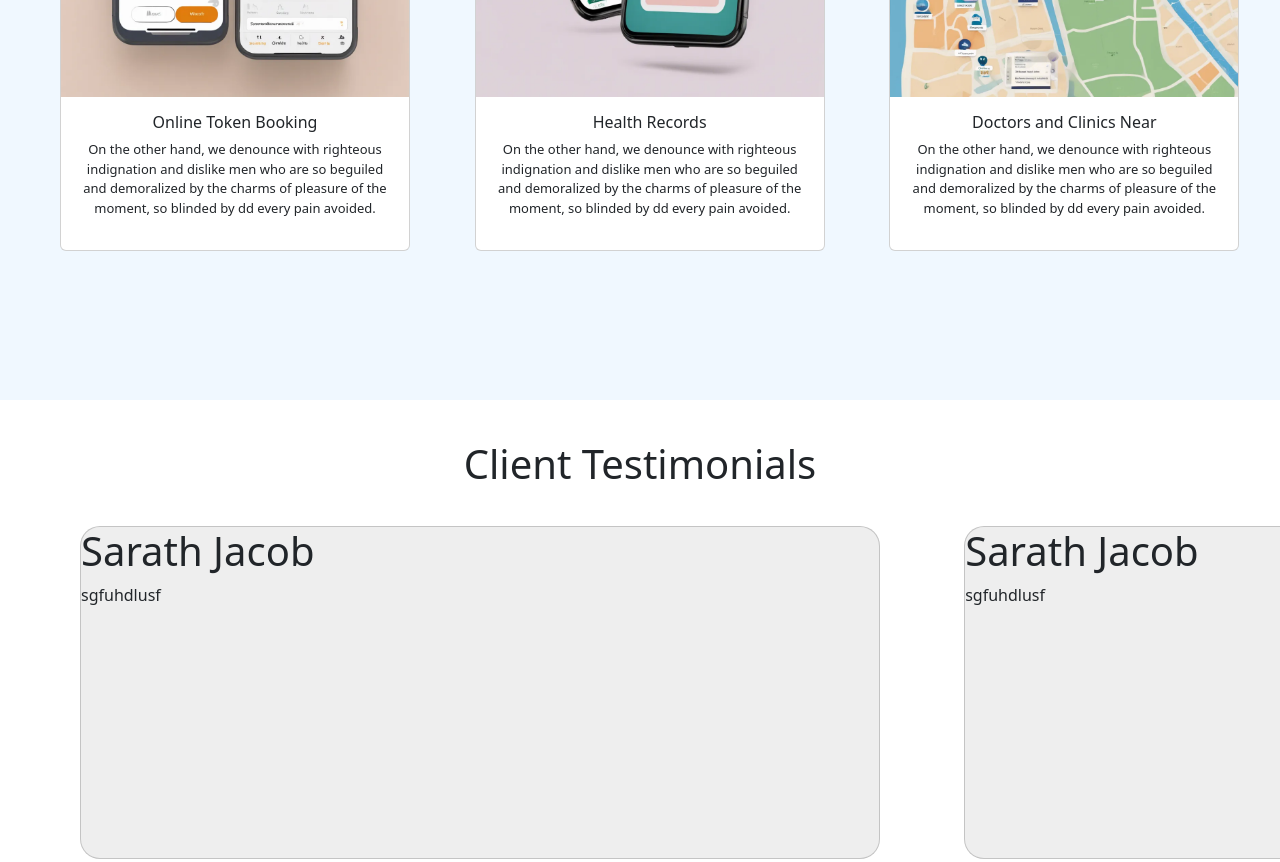
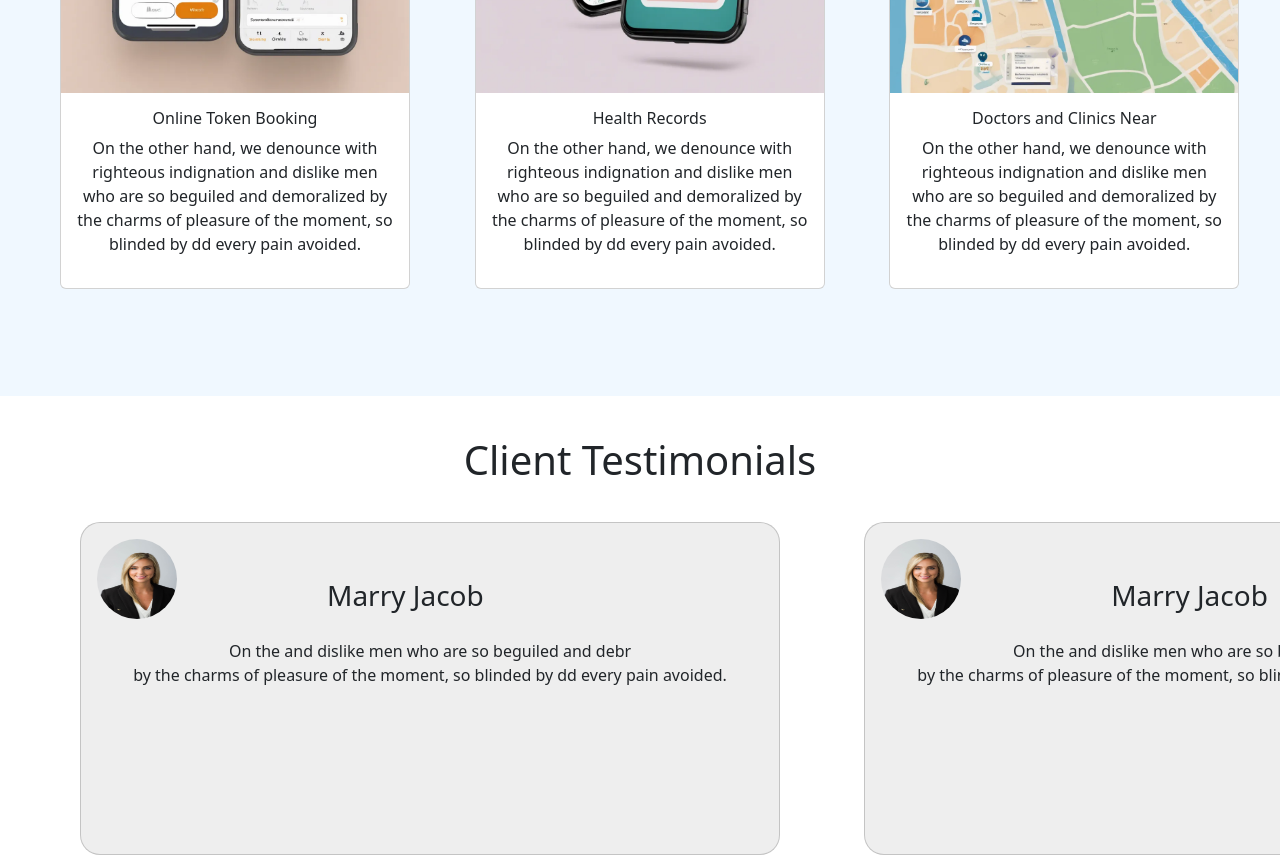
Before and after one commit to MedBIndia/new-main, a plain HTML site: page index.html in a window 1280 px wide. Shown: the part 1600-2462 px from the top of the page. Drawn offline with nearby package versions, Linux system fonts and the light colour scheme.

Commit message:
changes in cards

```diff
--- a/front.css
+++ b/front.css
@@ -1,5 +1,5 @@
 .sec-div{
-	height: 570px;
+	height: 550px;
 	width: auto;
 	background-color: rgba(242, 232, 232, 0.745);
 	background-image: url('images/plus.jpeg');
@@ -39,7 +39,7 @@
 	border-radius: 10px;
 	font-family: Arial, Helvetica, sans-serif;
 	font-size: large;
-	margin-top: 100px;
+	margin-top: 70px;
 
 }
 
@@ -146,6 +146,24 @@
 	margin-top: 40px;
 }
 
+.reviewer{
+	height: 80px;
+	width: 80px;
+	float: left;
+	border-radius: 50px;
+}
+
+.card-head{
+	float: left;
+	padding-left: 150px;
+	padding-top: 40px;
+}
+
+.card-para{
+	padding-top: 100px;
+	font-size: medium;
+}
+
 .outer {
     height: 400px;
     white-space: nowrap;
@@ -156,13 +174,12 @@
 }
 
 .outer .card {
-    width: 800px;
+    width: 700px;
     background-color:#eee;
     float: none;
     height: 90%;
     margin-left: 80px;
     display: inline-block;
-
 	border-radius: 20px;
 
 
@@ -218,9 +235,11 @@ footer{
 .watsapp{
 	height: 40px;
 	width: 40px;
-	margin-left: 1200px;
+	margin-top: 500px;
 	position: fixed;
-	margin-top: 0px;
+	margin-left: 1220px;
+
+
 }
 
 .foot{
@@ -265,6 +284,7 @@ footer{
 }
 
 .brand{
-	height: 62px;
+	height: 70px;
 	background-color: white;
+
 }
--- a/index.html
+++ b/index.html
@@ -11,7 +11,7 @@
 
 </head>
 <body>
-    <div style="background-color: rgb(79, 54, 144); height: 70px;">
+    <header style="background-color: rgb(79, 54, 144);">
         <nav class="navbar navbar-expand-lg navbar-light bg-rgb">
             <a class="brand" href=""><img id="nav-logo" src="images/new-logo.png"></a>
             <ul class="navbar-nav mr-auto" style="padding-left: 500px;">
@@ -30,8 +30,8 @@
                 <li>
             </ul>
         </nav>
-    </div>
-
+    </header>
+    <a href="https://wa.me/919539176393"><img class="watsapp" src="images/watsapp.png"></a>
     <div class="sec-div">
         <img src="images/first.png" style="float: right; margin-top: 200px;">
         <div class="div4">
@@ -41,7 +41,7 @@
         <div class="th-div">
             <button class="btn1" type="button" data-bs-toggle="modal" data-bs-target="#myModal">Book Appointment</button>
         </div>
-    <a href="https://wa.me/919539176393"><img class="watsapp" src="images/watsapp.png"></a>
+
 
     </div>
         <!-- Modal -->
@@ -83,7 +83,7 @@
                         <img src="images/card1.webp"class="card-img-top" alt="rem">
                         <div class="card-body">
                             <h3 class="card-title">Online Token Booking</h3></a>
-                            <p class="card-para">On the other hand, we denounce with righteous indignation and dislike men who are so beguiled and demoralized by the charms of pleasure of the moment,
+                            <p class="cardpara">On the other hand, we denounce with righteous indignation and dislike men who are so beguiled and demoralized by the charms of pleasure of the moment,
                                 so blinded by dd every pain avoided. </p>
                         </div>
                     </div>
@@ -93,7 +93,7 @@
                         <img src="images/card2.webp" alt="rem">
                         <div class="card-body">
                             <h3 class="card-title">Health Records</h3></a>
-                            <p class="card-para">On the other hand, we denounce with righteous indignation and dislike men who are so beguiled and demoralized by the charms of pleasure of the moment,
+                            <p class="cardpara">On the other hand, we denounce with righteous indignation and dislike men who are so beguiled and demoralized by the charms of pleasure of the moment,
                                 so blinded by dd every pain avoided. </p>
                         </div>
                     </div>
@@ -103,7 +103,7 @@
                         <img src="images/card3.webp"alt="rem">
                         <div class="card-body">
                             <h3 class="card-title">Doctors and Clinics Near</h3></a>
-                            <p class="card-para">On the other hand, we denounce with righteous indignation and dislike men who are so beguiled and demoralized by the charms of pleasure of the moment,
+                            <p class="cardpara">On the other hand, we denounce with righteous indignation and dislike men who are so beguiled and demoralized by the charms of pleasure of the moment,
                                 so blinded by dd every pain avoided. </p>
                         </div>
                     </div>
@@ -116,17 +116,32 @@
 
         <div class="outer">
             <div class="card">
-                <h1>Sarath Jacob</h1>
-                <p>sgfuhdlusf</p>
+                <div class="card-body">
+                    <img class="reviewer" src="images/client.jpg">
+                    <h3 class="card-head">Marry Jacob</h3></a>
+                    <p class="card-para">On the and dislike men who are so beguiled and debr
+                        <br> by the charms of pleasure of the moment,
+                        so blinded by dd every pain avoided. </p>
+                </div>
 
             </div>
             <div class="card">
-                <h1>Sarath Jacob</h1>
-                <p>sgfuhdlusf</p>
+                <div class="card-body">
+                    <img class="reviewer" src="images/client.jpg">
+                    <h3 class="card-head">Marry Jacob</h3></a>
+                    <p class="card-para">On the and dislike men who are so beguiled and debr
+                        <br> by the charms of pleasure of the moment,
+                        so blinded by dd every pain avoided. </p>
+                </div>
             </div>
             <div class="card">
-                <h1>Sarath Jacob</h1>
-                <p>sgfudcdcdcdcdcdcdcdcdchdlusf</p>
+                <div class="card-body">
+                    <img class="reviewer" src="images/client.jpg">
+                    <h3 class="card-head">Marry Jacob</h3></a>
+                    <p class="card-para">On the and dislike men who are so beguiled and debr
+                        <br> by the charms of pleasure of the moment,
+                        so blinded by dd every pain avoided. </p>
+                </div>
             </div>
 
         </div>
@@ -153,7 +168,7 @@
             <tr>
                 <th class="ths">CONTACT US</th>
                 <th class="th2"><img class="icons" src="images/email.png">&nbsp;&nbsp;gdsh@jdbfjlkv</th>
-                <th class="th3"><img class="icons"  src="images/insta.png">&nbsp;&nbsp;<img class="icons"  src="images/watsapp.png">&nbsp;&nbsp;<img id="icontwit"  src="images/Twit.png"></th>
+                <th class="th3"><img class="icons"  src="images/insta.png">&nbsp;&nbsp;<img class="icons"  src="images/watsapp.png"><img id="icontwit"  src="images/Twit.png"></th>
             </tr>
         </table>
     </div>
```
Also changed, not shown: images/client.jpg (added).
